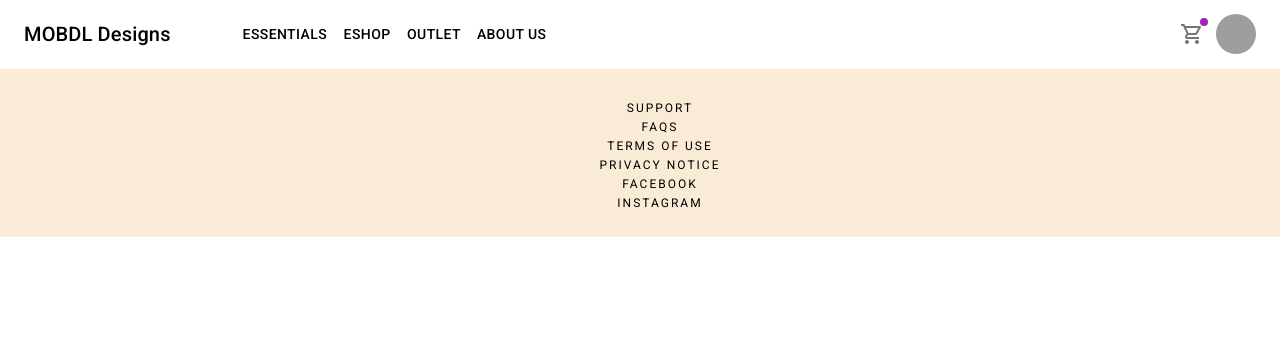
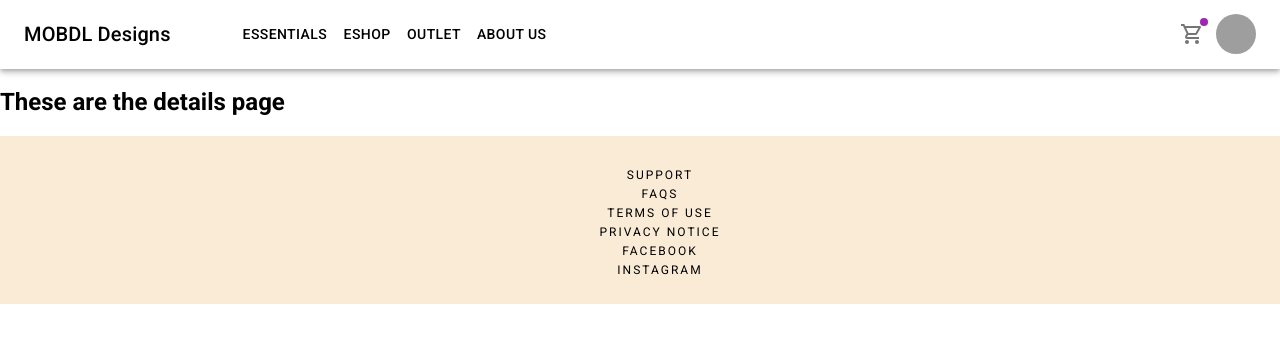
Before and after one commit to FOrtega79/Fashion, a React (Create React App) app in the folder client/: page /details/1 in a window 1280 px wide. Shown: the top 342 px of the page. Built offline with nearby package versions, Linux system fonts and the light colour scheme; grey boxes are pictures that could not be loaded.

Commit message:
404 and details page

```diff
--- a/client/src/components/ItemCard/ItemCard.jsx
+++ b/client/src/components/ItemCard/ItemCard.jsx
@@ -3,12 +3,14 @@ import CardContent from '@mui/material/CardContent';
 import CardMedia from '@mui/material/CardMedia';
 import Typography from '@mui/material/Typography';
 import { Button, CardActionArea, CardActions } from '@mui/material';
+import { Link } from 'react-router-dom'
 
-function ItemCard({name, description, price, color, size, discount, image, category}) {
+function ItemCard({name, description, price, color, size, discount, image, category, _id}) {
 
     return (
         <Card sx={{ maxWidth: 345 }}>
       <CardActionArea>
+      <Link to={`/details/${_id}`}>
         <CardMedia
           component="img"
           height="320"
@@ -24,6 +26,7 @@ function ItemCard({name, description, price, color, size, discount, image, categ
             {price}€
           </Typography>
         </CardContent>
+        </Link>
       </CardActionArea>
       <CardActions>
         <Button size="small" color="primary">
--- a/client/src/pages/AllItemsPage/AllItemsPage.jsx
+++ b/client/src/pages/AllItemsPage/AllItemsPage.jsx
@@ -1,3 +1,4 @@
+import { Container } from "@mui/material"
 import Beadcrum from "../../components/Beadcrum/Beadcrum"
 import AllItems from "../../components/ItemsList/ItemList"
 
@@ -8,9 +9,10 @@ function AllItemsPage() {
     return(
         <section>
             <Beadcrum />
-            <h2>All Products...</h2>
-            <AllItems />
-
+                <Container>
+                 <h2>All Products...</h2>
+                 <AllItems />
+                 </Container>
         </section>
     )
 
--- /dev/null
+++ b/client/src/pages/ItemDetailsPage/ItemDetailsPage.jsx
@@ -0,0 +1,11 @@
+
+
+function ItemDetailsPage(){
+
+
+    return(
+        <h2>These are the details page</h2>
+    )
+}
+
+export default ItemDetailsPage
--- a/client/src/routes/AppRoutes.jsx
+++ b/client/src/routes/AppRoutes.jsx
@@ -1,6 +1,7 @@
 import { Route, Routes } from 'react-router-dom'
 import AllItems from '../pages/AllItemsPage/AllItemsPage'
 import IndexPage from '../pages/IndexPage/IndexPage'
+import ItemDetailsPage from '../pages/ItemDetailsPage/ItemDetailsPage'
 
 function AppRoutes () {
 
@@ -10,6 +11,8 @@ function AppRoutes () {
         <Routes>
             <Route path="/" element={<IndexPage />} />
             <Route path="/list" element={<AllItems />} />
+            <Route path="/details/:itemId" element={<ItemDetailsPage />} />
+            <Route path="*" element={<h1>404... item not found</h1>} />
 
         </Routes>
     )
```
